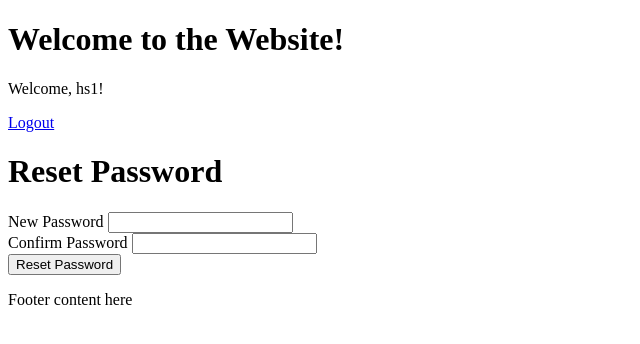
After one commit to Nhungnguyen0804/PTTKHT_Project, a Flask app: page /reset-password in a window 1280 px wide. The commit adds this page. Shown: the top 344 px of the page, without its empty margins (0-640 px from the left). Run offline with Flask 3, Linux system fonts and the light colour scheme; a user stored in the database is signed in.

Commit message:
add: reset pass, gửi & xác thực OTP qua email

```diff
--- a/app/__init__.py
+++ b/app/__init__.py
@@ -1,6 +1,7 @@
 # Khởi tạo Flask app và register các Blueprint
 
 from flask import Flask
+from flask_mail import Mail
 from .flask_extensions import csdl, login_manager, migrate
 from .auth import auth_blueprint
 from .home import home_blueprint
@@ -11,6 +12,7 @@ def create_app():
     app = Flask(__name__)
     app.config.from_object('config.Config') #tải cấu hình từ lớp config từ file config.py
 
+    mail = Mail(app)
     # Khởi tạo SQLAlchemy trước, đảm bảo csdl sẵn sàng migrate
     csdl.init_app(app)
 
--- a/app/admin/routes.py
+++ b/app/admin/routes.py
@@ -5,4 +5,4 @@ admin_blueprint = Blueprint('admin', __name__,template_folder='templates')
 @admin_blueprint.route('/admin')
 
 def adminPage():
-    return render_template('admin/admin.html')
+    return render_template('admin/adminDashboard.html')
--- a/app/auth/forms.py
+++ b/app/auth/forms.py
@@ -15,9 +15,20 @@ class RegisterForm(FlaskForm):
     sdt = StringField('Số điện thoại')
     password = PasswordField('Password', validators=[DataRequired(), Length(min=6)])
     confirm = PasswordField('Confirm Password', validators=[DataRequired(), EqualTo('password')])
-    submit = SubmitField('Register')
+    submit = SubmitField('Đăng ký')
 
-# class ForgotPassForm(FlaskForm):
-#     username = StringField('Username', validators=[DataRequired()])
-#     email = StringField('Email', validators=[DataRequired(), Email()])
-#     submit = SubmitField('Register')
+
+# forgot pass
+class ForgotPasswordForm(FlaskForm):
+    username = StringField('Username', validators=[DataRequired()])
+    email = StringField('Email', validators=[DataRequired(), Email()])
+    submit = SubmitField('Send OTP')
+
+class OTPForm(FlaskForm):
+    otp = StringField('OTP', validators=[DataRequired()])
+    submit = SubmitField('Verify OTP')
+
+class ResetPasswordForm(FlaskForm):
+    password = PasswordField('New Password', validators=[DataRequired()])
+    confirm_password = PasswordField('Confirm Password', validators=[DataRequired(), EqualTo('password')])
+    submit = SubmitField('Reset Password')
--- a/app/auth/routes.py
+++ b/app/auth/routes.py
@@ -1,10 +1,11 @@
-from flask import render_template, redirect, url_for, flash, request
+from flask import render_template, redirect, url_for, flash, request, session
 from flask_login import login_user, logout_user, login_required
 from . import auth_blueprint
-from .forms import LoginForm, RegisterForm
+from .forms import LoginForm, RegisterForm, ForgotPasswordForm, OTPForm, ResetPasswordForm
 from app.models.user import User
 from app.models.role import Role
 from app.flask_extensions import csdl
+
 
 #Tạo route /auth/login cho login
 @auth_blueprint.route('/login', methods=['GET', 'POST']) #mở form, submit form
@@ -73,3 +74,88 @@ def logout():
     logout_user() #xoa session
     flash('Bạn đã Đăng xuất!', 'info')
     return redirect(url_for('auth.login'))
+
+# _____Forgot pass_____
+import random
+def generate_otp():
+    return str(random.randint(100000, 999999))
+
+from flask_mail import Message
+from flask import current_app
+def send_otp_email(to_email, otp):
+
+    if current_app.config['MAIL_USERNAME'] == 'your_email@gmail.com':
+        print(f"OTP của {to_email} là: {otp}")
+    else:
+        mail = current_app.extensions.get('mail')
+        msg = Message('Mã OTP của bạn', sender='your_email@gmail.com', recipients=[to_email])
+        msg.body = f'Mã OTP của bạn là {otp}. Thời gian hiệu lực là 10 phút.'
+        mail.send(msg)
+
+from datetime import datetime, timedelta, timezone
+now = datetime.now(timezone.utc)
+otp_timeout = (now + timedelta(minutes=10))
+
+@auth_blueprint.route('/forgot-password', methods=['GET', 'POST'])
+def forgot_password():
+    form = ForgotPasswordForm()
+    if form.validate_on_submit():
+        user = User.query.filter_by(username=form.username.data, email=form.email.data).first() #tim user , email khop vs input form
+        if user:
+            otp = generate_otp()
+            # Lưu OTP và thời gian hết hạn vào session thay vì cơ sở dữ liệu
+            session['reset_otp'] = otp
+            session['reset_user_id'] = user.id  # Lưu user_id để xác minh sau này
+
+            csdl.session.commit()
+            send_otp_email(user.email, otp)
+            flash('1 mã OTP đã được gửi đến email của bạn. Hãy nhập OTP!', 'success')
+            return redirect(url_for('auth.verify_otp'))
+        else:
+            flash('Username hoặc Password không tồn tại!', 'danger')
+    else:
+        print("not form validate_on_submit")
+
+    return render_template('auth/forgotPassword.html', form=form)
+
+
+@auth_blueprint.route('/verify-otp', methods=['GET', 'POST'])
+def verify_otp():
+    form = OTPForm()
+    if form.validate_on_submit():
+        user_id = session.get('reset_user_id')
+        otp = session.get('reset_otp')
+        user = User.query.get(user_id)
+        if user and otp == form.otp.data and now < otp_timeout:
+            session['otp_verified'] = True
+            flash('Xác thực OTP thành công! Đặt lại mật khẩu', 'success')
+            return redirect(url_for('auth.reset_password'))
+        else:
+            flash('OTP không hợp lệ!', 'danger')
+    return render_template('auth/verify_otp.html', form=form)
+
+@auth_blueprint.route('/reset-password', methods=['GET', 'POST'])
+def reset_password():
+    # chua xac minh otp thi ve lai forgot pass page
+    if not session.get('otp_verified'):
+        return redirect(url_for('auth.forgot_password'))
+    form = ResetPasswordForm()
+
+    #form hop le
+    if form.validate_on_submit():
+        user_id = session.get('reset_user_id')
+
+        #truy van tu csdl theo user id
+        current_user = User.query.get(user_id)
+        current_user.set_password(form.password.data)
+
+        csdl.session.commit() #luu csdl
+
+        #delete khoi session
+        session.pop('reset_user_id', None)
+        session.pop('otp_verified', None)
+        session.pop('reset_otp', None)
+        session.pop('otp_timeout', None)
+        flash('Đã đặt lại mật khẩu! Hãy đăng nhập!', 'success')
+        return redirect(url_for('auth.login'))  # Điều hướng đến trang login
+    return render_template('auth/resetPassword.html', form=form)
--- a/app/auth/templates/auth/adminLogin.html
+++ b/app/auth/templates/auth/adminLogin.html
@@ -14,7 +14,11 @@ content %}
   {{ form.hidden_tag() }} {{ form.username.label }} {{ form.username() }}<br />
   {{ form.password.label }} {{ form.password() }}<br />
   {{ form.remember() }} {{ form.remember.label }}<br />
-  {{ form.submit() }}
+  {{ form.submit(class="custom-auth-button") }}
 </form>
+<p>
+  Quên mật khẩu?
+  <a href="{{ url_for('auth.forgot_password') }}">Đặt lại mật khẩu!</a>
+</p>
 
 {% endblock %}
--- a/app/auth/templates/auth/login.html
+++ b/app/auth/templates/auth/login.html
@@ -14,9 +14,13 @@ content %}
   {{ form.hidden_tag() }} {{ form.username.label }} {{ form.username() }}<br />
   {{ form.password.label }} {{ form.password() }}<br />
   {{ form.remember() }} {{ form.remember.label }}<br />
-  {{ form.submit() }}
+  {{ form.submit(class="custom-auth-button") }}
 </form>
 
 <p>Chưa có tài khoản? <a href="{{ url_for('auth.register') }}">Đăng ký!</a></p>
+<p>
+  Quên mật khẩu?
+  <a href="{{ url_for('auth.forgot_password') }}">Đặt lại mật khẩu!</a>
+</p>
 
 {% endblock %}
--- a/app/auth/templates/auth/register.html
+++ b/app/auth/templates/auth/register.html
@@ -82,9 +82,7 @@ block content %}
 </div>
 
 <!-- Nút gửi form -->
-<div class="form-group">
-    <input type="submit" value="Đăng ký">
-</div>
+{{ form.submit(class="custom-auth-button") }}
 </form>
 
 <!-- Link chuyển sang trang đăng nhập -->
--- /dev/null
+++ b/app/auth/templates/auth/resetPassword.html
@@ -0,0 +1,25 @@
+{% extends 'base.html' %} {% block title %}Reset Password{% endblock %} {% block
+content %}
+<!-- container -->
+<div class="container">
+  <h1>Reset Password</h1>
+  <!-- Hiển thị thông báo flash -->
+  {% with messages = get_flashed_messages(with_categories=true) %} {% if
+  messages %} {% for category, message in messages %}
+  <div class="flash {{ category }}">{{ message }}</div>
+  {% endfor %} {% endif %} {% endwith %}
+
+  <!-- thẻ form, dạng post, gửi đến url current -->
+  <form method="POST">
+    {{ form.hidden_tag() }}
+    <div class="form-group">
+      {{ form.password.label }} {{ form.password(class="form-control") }}
+    </div>
+    <div class="form-group">
+      {{ form.confirm_password.label }} {{
+      form.confirm_password(class="form-control") }}
+    </div>
+    {{ form.submit(class="custom-auth-button") }}
+  </form>
+</div>
+{% endblock %}
--- a/requirements.txt
+++ b/requirements.txt
@@ -6,6 +6,7 @@ dnspython==2.7.0
 email_validator==2.2.0
 Flask==3.1.0
 Flask-Login==0.6.3
+Flask-Mail==0.10.0
 Flask-Migrate==4.1.0
 Flask-SQLAlchemy==3.1.1
 Flask-WTF==1.2.2
```
Also changed, not shown: app/auth/templates/auth/forgotPassword.html (added, +23 -0 lines), app/auth/templates/auth/verify_otp.html (added, +21 -0 lines), config.py (+10 -0 lines), app/admin/templates/admin/adminDashboard.html (renamed from app/admin/templates/admin/admin.html), instance/app_database.db.
